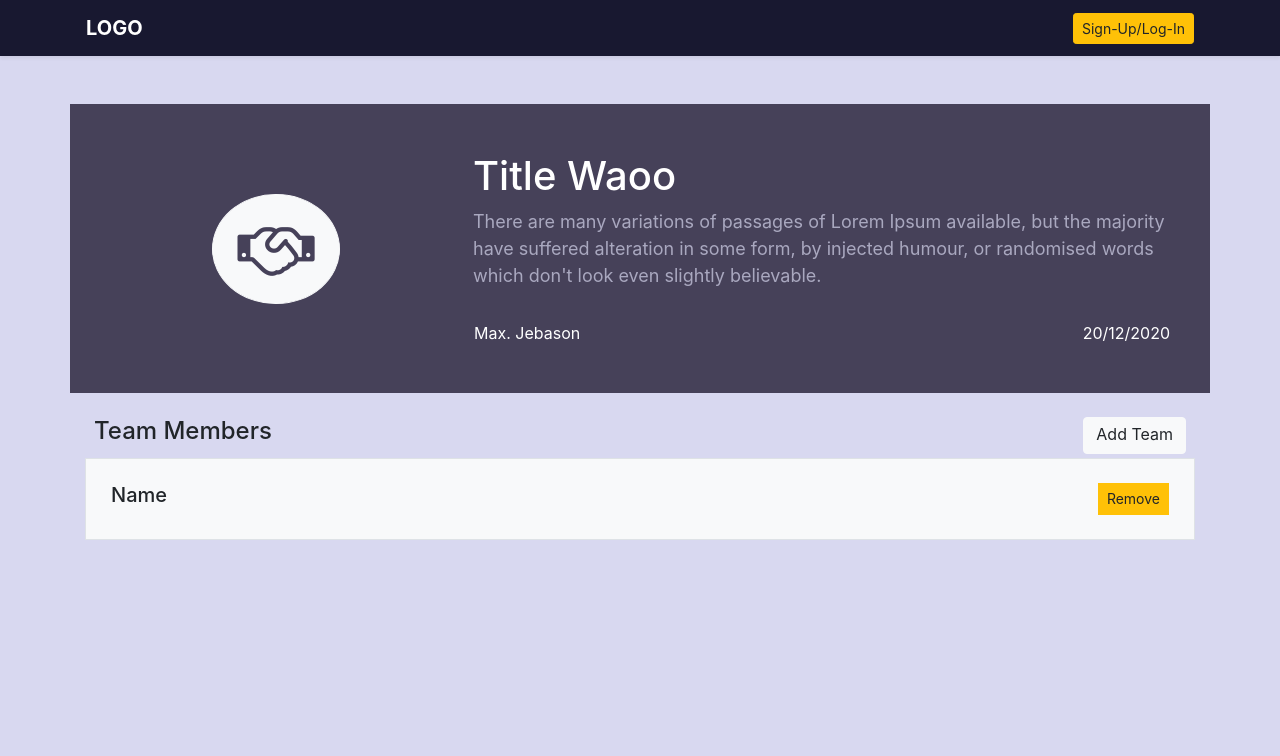
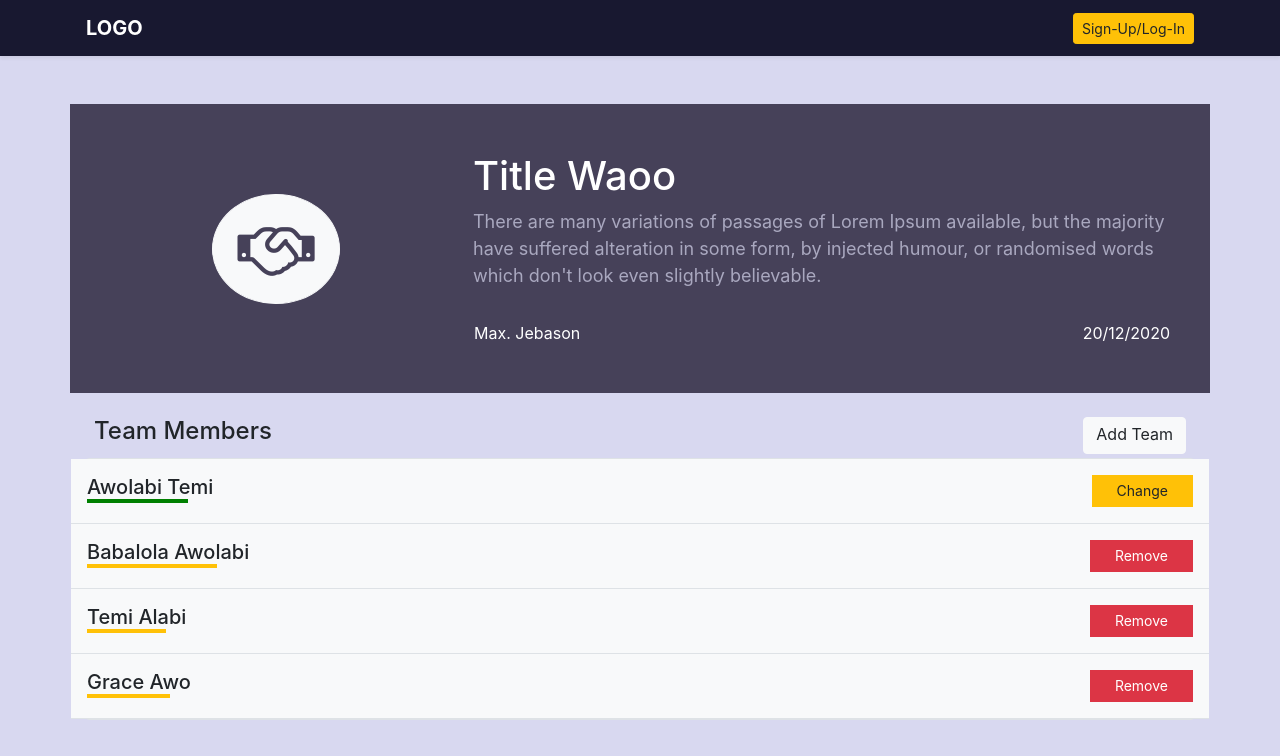
Before and after one commit to lukhee/mercurie_client_side, a React (Create React App) app: page /products/1 in a window 1280 px wide. Shown: the top 756 px of the page. Built offline with nearby package versions, Linux system fonts and the light colour scheme.

Commit message:
adding product card

```diff
--- a/src/components/navbar/header.js
+++ b/src/components/navbar/header.js
@@ -6,7 +6,9 @@ const header = ()=> {
         <div className="container-fluid shadow-sm mb-5" style={{ background: '#181830' }}>
             <Navbar variant="dark" className="container d-flex justify-content-between">
                 <Navbar.Brand className="font-weight-bold" href="#home">LOGO</Navbar.Brand>
+                <div>
                 <Button size='sm' variant="warning">Sign-Up/Log-In</Button>
+                </div>
             </Navbar>
         </div>
     )
--- a/src/components/products/productRecordCard.js
+++ b/src/components/products/productRecordCard.js
@@ -1,11 +1,10 @@
 import React from 'react'
 
-const productRecordCard = ()=> {
-    const teamLead = true
+const productRecordCard = (props)=> {
     return (
-        <div className="row justify-content-between px-3">
-            <h5> Name </h5>
-            <button className={'btn'+' ' + 'btn-sm'+' '+'rounded-0' + ' ' + (!teamLead? 'btn-danger' : 'btn-warning' )}> {!teamLead? "Change": "Remove"} </button>
+        <div className="row justify-content-between px-3 border-bottom py-3 bg-light">
+            <h5 className={(props.data.teamLead? 'underline1' : 'underline2' )}> {props.data.name} </h5>
+            <button className={'btn px-4 btn-sm rounded-0' + ' ' + (props.data.teamLead? 'btn-warning' : 'btn-danger' )}> {props.data.teamLead? "Change": "Remove"} </button>
         </div>
     )
 }
--- a/src/container/ProductRecords.js
+++ b/src/container/ProductRecords.js
@@ -3,9 +3,45 @@ import React, { Component } from 'react'
 import ProductRecordCard from '../components/products/productRecordCard'
 
 class product extends Component {
+    state = {
+        productProperties : [
+            {
+                id : 1,
+                name: "Awolabi Temi",
+                skill: "IT",
+                teamLead: true,
+            },
+            {
+                id : 2,
+                name: "Babalola Awolabi",
+                skill: "Dev",
+                teamLead: false
+            },
+            {
+                id : 3,
+                name: "Temi Alabi",
+                skill: "Analyst",
+                teamLead: false
+            },
+            {
+                id : 4,
+                name: "Grace Awo",
+                skill: "IT Assistant",
+                teamLead: false
+            }
+        ]
+    }
     render() {
+        let productProCard = this.state.productProperties.map(val=>{
+            return (
+                <ProductRecordCard
+                    key = {val.id}
+                    data = {val}
+                />
+            )
+        })
         return (
-            <div className="container">
+            <div className="container pb-4">
                 <div style={{background: '#464159', color: "#ffffff"}} className="p-4 mb-4 row">
                     <div className="col-sm-4 text-center py-4 m-auto">
                         <i style={{fontSize: "60px", color: "#464159"}} className="fa fa-handshake-o p-4  rounded-circle bg-light border border-light" aria-hidden="true"></i>
@@ -24,8 +60,8 @@ class product extends Component {
                         <h4> Team Members </h4>
                         <span className="spanx-4 py-1 btn btn-light"> Add Team </span>
                     </div>
-                    <div className="border p-4 bg-light">
-                        <ProductRecordCard/>
+                    <div className="border rounded">
+                        {productProCard}
                     </div>
                 </div>
             </div>
--- a/src/container/Products.js
+++ b/src/container/Products.js
@@ -1,6 +1,27 @@
 import React, { Component } from 'react'
+import { Card } from 'react-bootstrap'
+import styled from 'styled-components'
+import { Link } from 'react-router-dom'
 
 import ProductCard from '../components/products/productCard'
+
+const I = styled.i`
+    font-size: 100px;
+    color: #d8d8f085;
+    margin: auto;
+    &:hover{
+        color: #d8d8f0
+    }
+`
+const StyledLink = styled(Link)`
+    text-decoration: none;
+    margin: auto;
+
+    &:focus, &:hover, &:visited, &:link, &:active {
+        text-decoration: none;
+    }
+`;
+
 
 const grid = {
     display: 'grid',
@@ -60,10 +81,15 @@ class Products extends Component {
             <div className='container'>
                 <div className='d-flex justify-content-between my-1'>
                     <h3>Filters by Categories</h3>
-                    <h3>Create new Product</h3>
+                    <h3> <StyledLink to="/staffsRecord"> Staffs Record </StyledLink></h3>
                 </div>
                 <div style={grid}>
                     {products}
+                        <Card style={{width: '100%', background: '#fffff', color: "#181830" }} className='text-center shadow-sm'>
+                            <StyledLink to="/createProduct">
+                                <I className="fa fa-plus" aria-hidden="true"></I>
+                            </StyledLink>
+                        </Card>
                 </div>
             </div>
         )
--- a/src/container/homePage.js
+++ b/src/container/homePage.js
@@ -26,6 +26,7 @@ class HomePage extends Component {
                     <Header/>
                     <Switch>
                         <Route exact path="/products" component={Products} />
+                        <Route exact path="/createProduct" component={Products} />
                         <Route  path="/products/:id" component={ProductRecords}/>
                         <Redirect from='/' to="/products" />
                     </Switch>
--- a/src/index.css
+++ b/src/index.css
@@ -11,3 +11,37 @@ code {
   font-family: source-code-pro, Menlo, Monaco, Consolas, 'Courier New',
     monospace;
 }
+
+.underline1, .underline2 {
+  position: relative;
+}
+
+.underline1:after {
+  position: absolute;
+  content: '';
+  height: 4px;
+  bottom: -4px;
+  margin: 0 auto;
+  left: 0;
+  width: 80%;
+  background: green;
+  -ms-transition:.5s;
+  -moz-transition:.5s;
+  -webkit-transition:.5s;
+  transition:.5s;
+}
+
+.underline2:after {
+  position: absolute;
+  content: '';
+  height: 4px;
+  bottom: -4px;
+  margin: 0 auto;
+  left: 0;
+  width: 80%;
+  background: #ffc107;
+  -ms-transition:.5s;
+  -moz-transition:.5s;
+  -webkit-transition:.5s;
+  transition:.5s;
+}
```
